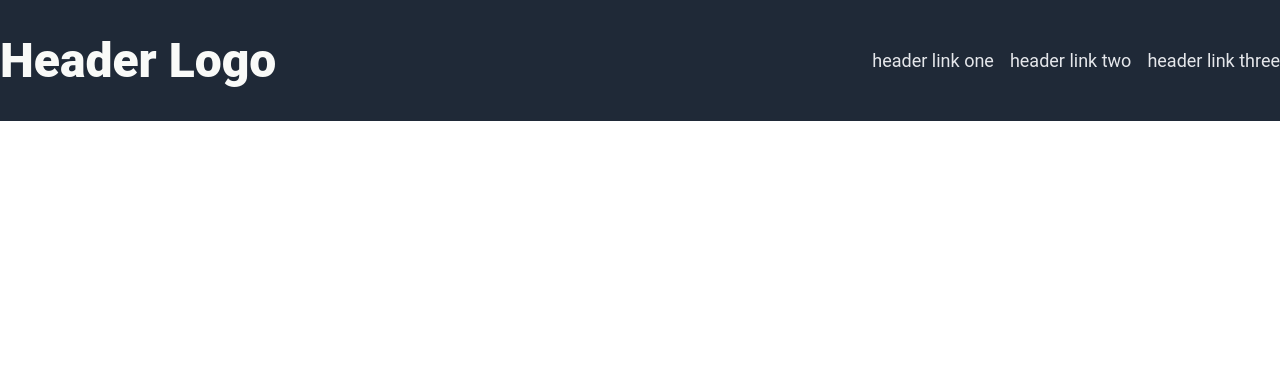
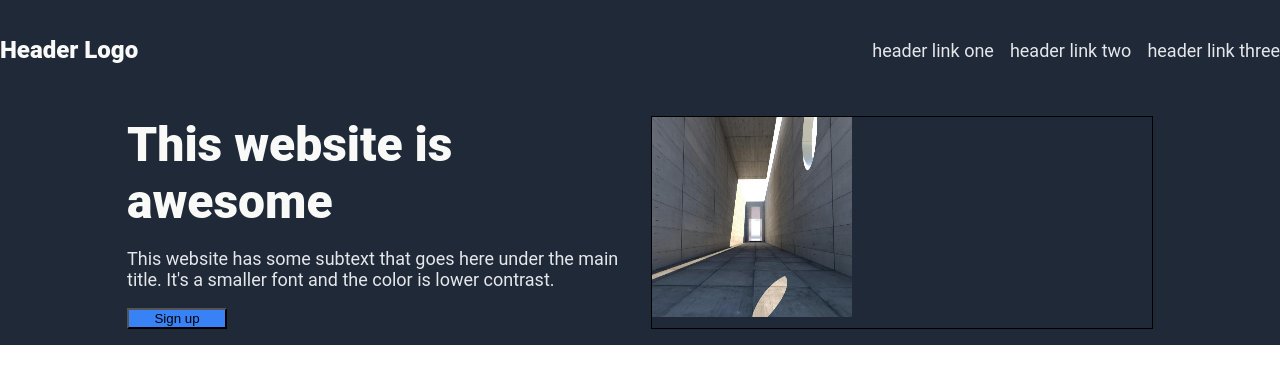
Before and after one commit to MSanouvo/landing-page-test, a plain HTML site: page index.html in a window 1280 px wide. Drawn offline with Linux system fonts and the light colour scheme.

Commit message:
Added image directory
- images will be held in this directory
- added a section after the header
- some css applied

```diff
--- a/index.html
+++ b/index.html
@@ -18,9 +18,20 @@
         </ul>
     </div>
     <!--Webpage Section 1-->
+    <div class="section-1">
+        <div class="left-side">
+            <h2 class="heading main-text">This website is awesome</h2>
+            <p>This website has some subtext that goes here under the main title. It's a smaller font and the color is lower contrast.</p>
+            <button>Sign up</button>
+        </div>
+        <div class="right-side">
+            <img src="images/placeholder.jpg" alt="placeholder image">
+        </div>
+    </div>
+    <!--Webpage Section 2-->
+    <div>
 
-    <!--Webpage Section 2-->
-
+    </div>
     <!--Webpage Section 3-->
 
     <!--Webpage Section 4-->
--- a/style.css
+++ b/style.css
@@ -5,11 +5,14 @@ body{
     margin: 0;
     padding: 0;
     color: #E5E7EB;
+    display: flex;
+    flex-direction: column;
+    flex: 1;
 }
 
 
 .heading{
-    font-size: 48px;
+    font-size: 24px;
     font-weight: 900;
     color: #F9FAF8;
 }
@@ -22,6 +25,7 @@ body{
     background-color: #1F2937;
     color: white;
     gap: 200px;
+    height: 100px;
 }
 
 ul{
@@ -37,3 +41,42 @@ a{
     text-decoration: none;
     color: #E5E7EB;
 }
+
+.section-1{
+    background-color: #1F2937;
+    display: flex;
+    flex-direction: row;
+    justify-content: center;
+    gap: 24px;
+    padding: 16px 0;
+}
+
+.left-side,
+.right-side{
+    display: flex;
+    width: 500px;
+}
+
+.left-side{
+    flex-direction: column;
+}
+
+.right-side{
+    border: 1px solid black;
+}
+
+img{
+    height: 200px;
+    width: 200px;
+}
+
+button{
+    background-color: #3882f6;
+    width: 100px;
+}
+
+.main-text{
+    font-size: 48px;
+    padding: 0;
+    margin: 0;
+}
```
Also changed, not shown: images/placeholder.jpg (added).
